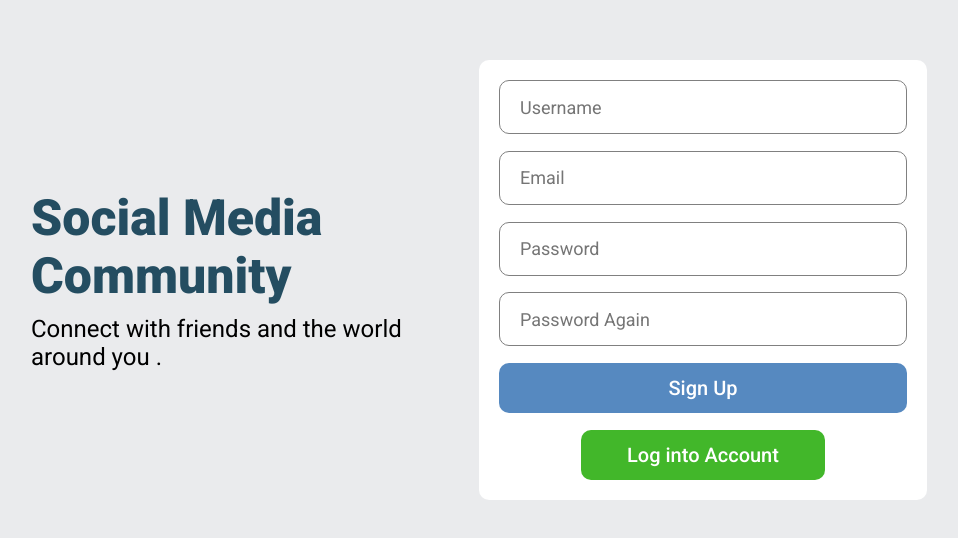
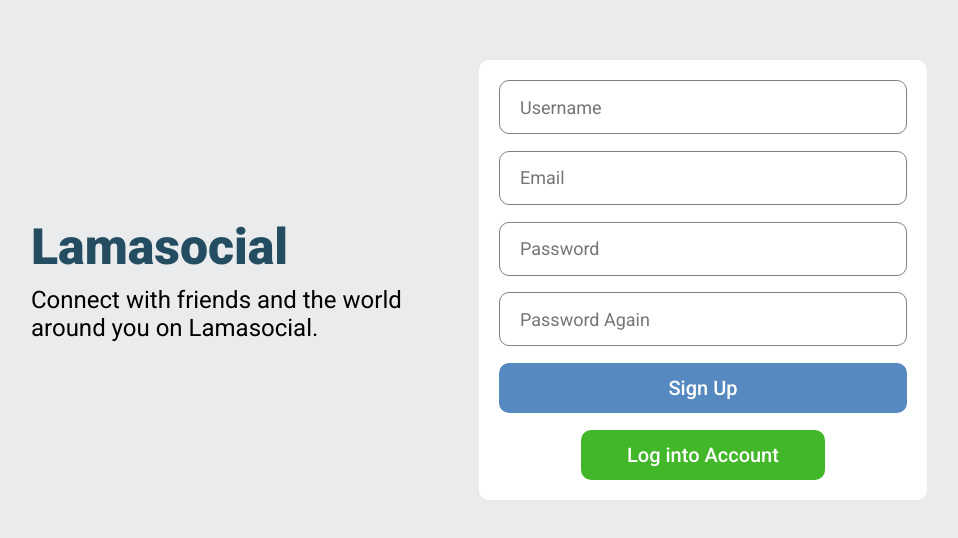
Before and after one commit to Harsh70830/social-app-front-end, a React (Create React App) app: page /register in a window 1280 px wide. Shown: the part 120-658 px from the top of the page, without its empty margins (161-1119 px from the left). Built offline with nearby package versions, Linux system fonts and the light colour scheme.

Commit message:
Update Register.js

```diff
--- a/src/pages/register/Register.js
+++ b/src/pages/register/Register.js
@@ -33,9 +33,9 @@ export default function Register() {
     <div className="login">
       <div className="loginWrapper">
         <div className="loginLeft">
-          <h3 className="loginLogo">Social Media Community</h3>
+          <h3 className="loginLogo">Lamasocial</h3>
           <span className="loginDesc">
-            Connect with friends and the world around you .
+            Connect with friends and the world around you on Lamasocial.
           </span>
         </div>
         <div className="loginRight">
```
